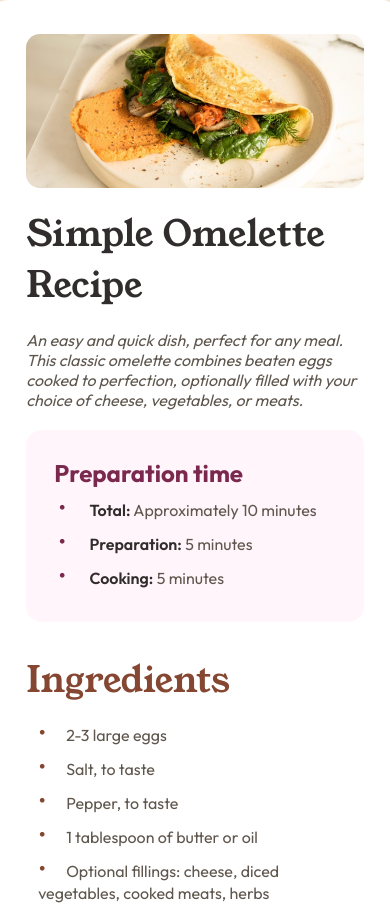
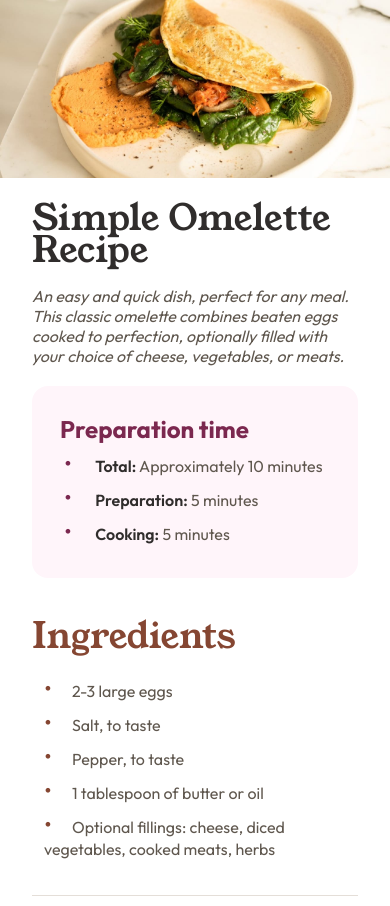
Before and after one commit to AgilePanda482/RecipePage-FrontendMentor, a plain HTML site: page src/index.html in a window 390 px wide. Shown: the top 906 px of the page. Drawn offline with Linux system fonts and the light colour scheme.

Commit message:
add: more responsive

```diff
--- a/src/index.html
+++ b/src/index.html
@@ -11,8 +11,11 @@
   <body>
     <main class="main">
       <div class="container">
-        <img class="omelette" loading="lazy" src="./assets/images/image-omelette.jpeg" alt="omelette">
+        <div class="omelette">
+          <img loading="lazy" src="./assets/images/image-omelette.jpeg" alt="omelette">
+        </div>
 
+        <div class="card-info">
           <h1 class="title">Simple Omelette Recipe</h1>
           <p class="subtitle">
             An easy and quick dish, perfect for any meal. This classic omelette combines beaten eggs cooked
@@ -94,10 +97,13 @@
             </table>
           </section>
         </div>
+      </div>
+    </main>
     <footer class="attribution">
+      <p>
         Challenge by <rel href="https://www.frontendmentor.io?ref=challenge" target="_blank">Frontend Mentor</a>.
         Coded by <a href="https://www.github.com/agilepanda482">Sebastian Rico Vela</a>.
+      </p>
     </footer>
-    </main>
   </body>
 </html>
--- a/src/style.css
+++ b/src/style.css
@@ -13,6 +13,8 @@
 
 * {
     margin: 0;
+    padding: 0;
+    box-sizing: border-box;
 }
 
 body {
@@ -23,26 +25,31 @@ body {
 }
 
 .main {
+    width: 100%;
     display: flex;
-    flex-direction: column;
     justify-content: center;
     align-items: center;
     background-color: var(--background);
 }
 
 .container {
-    margin: 12vh;
-    padding: 2rem;
-    width: 90vh;
-    border-radius: 16px;
+    margin: 12vh 0;
+    max-width: 90vh;
+    border-radius: 1rem;
     background-color: var(--background-card);
-    display: flex;
-    flex-direction: column;
-    box-sizing: border-box;
 }
 
 .omelette {
-    border-radius: 14px;
+    padding: 2rem 2rem 0rem 2rem;
+}
+
+.omelette img{
+    width: 100%;
+    border-radius: 1rem;
+}
+
+.card-info {
+    padding: 0 2rem 2rem 2rem;
 }
 
 .title {
@@ -52,11 +59,13 @@ body {
     font-size: 2.25rem;
     font-weight: 400;
     font-style: normal;
+    line-height: 2rem;
 }
 
 .subtitle {
-    margin: 20px 0;
+    margin: 1.25rem 0;
     font-style: oblique;
+    line-height: 1.25rem;
 }
 
 .preparation-section {
@@ -99,7 +108,7 @@ body {
 .instructions-section h2,
 .nutrition-section h2 {
     font-family: "Young Serif", serif;
-    font-size: 36px;
+    font-size: 2.25rem;
     font-weight: 400;
     color: var(--brown-letters);
 }
@@ -122,7 +131,7 @@ body {
 }
 
 .line {
-    margin-top: 36px;
+    margin-top: 2.25rem;
     border-top: 1px solid var(--lines);
 }
 
@@ -185,7 +194,7 @@ body {
 .nutrition-section td,
 .nutrition-section th {
     display: table-cell;
-    padding: 12px 16px;
+    padding: 12px 1rem;
     text-align: left;
 }
 
@@ -194,27 +203,28 @@ body {
     color: var(--brown-letters);
 }
 
-@media (max-width: 900px) {
-    .container {
-        width: 60vh;
+footer{
+    font-size: 1rem;
+    text-align: center;
+}
+
+@media (max-width: 700px) {
+    .container{
+        width: 100%;
+        margin: 0;
+        border-radius: 0;
+    }
+
+    .omelette {
+        padding: 0;
+    }
+
+    .omelette img {
+        max-width: 100%;
+        border-radius: 0;
+    }
+
+    footer {
+        background-color: white;
     }
 }
-
-@media (max-width: 600px) {
-    .container {
-        width: 52vh;
-    }
-}
-
-@media (max-width: 500px) {
-    .container{
-        width: 48vh;
-        margin: 0;
-        padding: 4vh;
-    }
-
-    footer{
-        margin: 4%;
-        font-size: 75%;
-    }
-}
```
Lines whose indentation alone changed are shown as unchanged.
